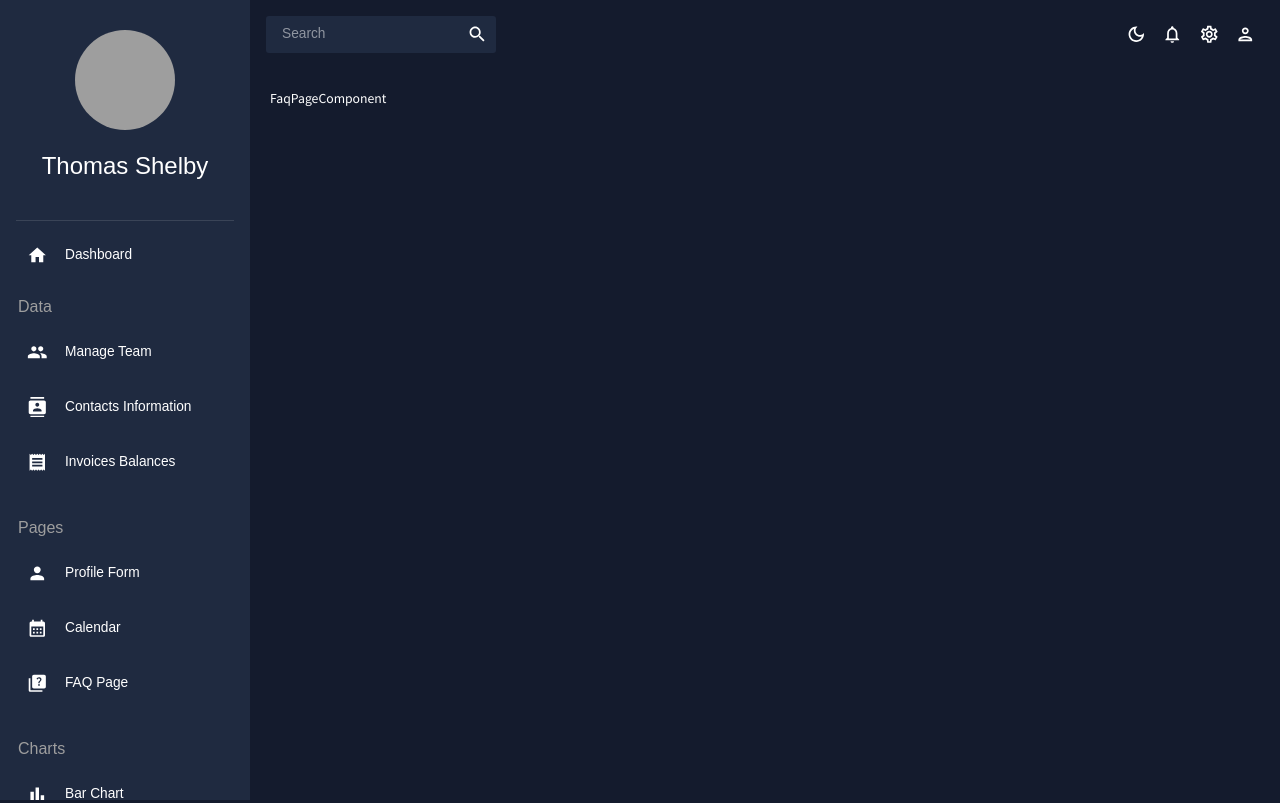
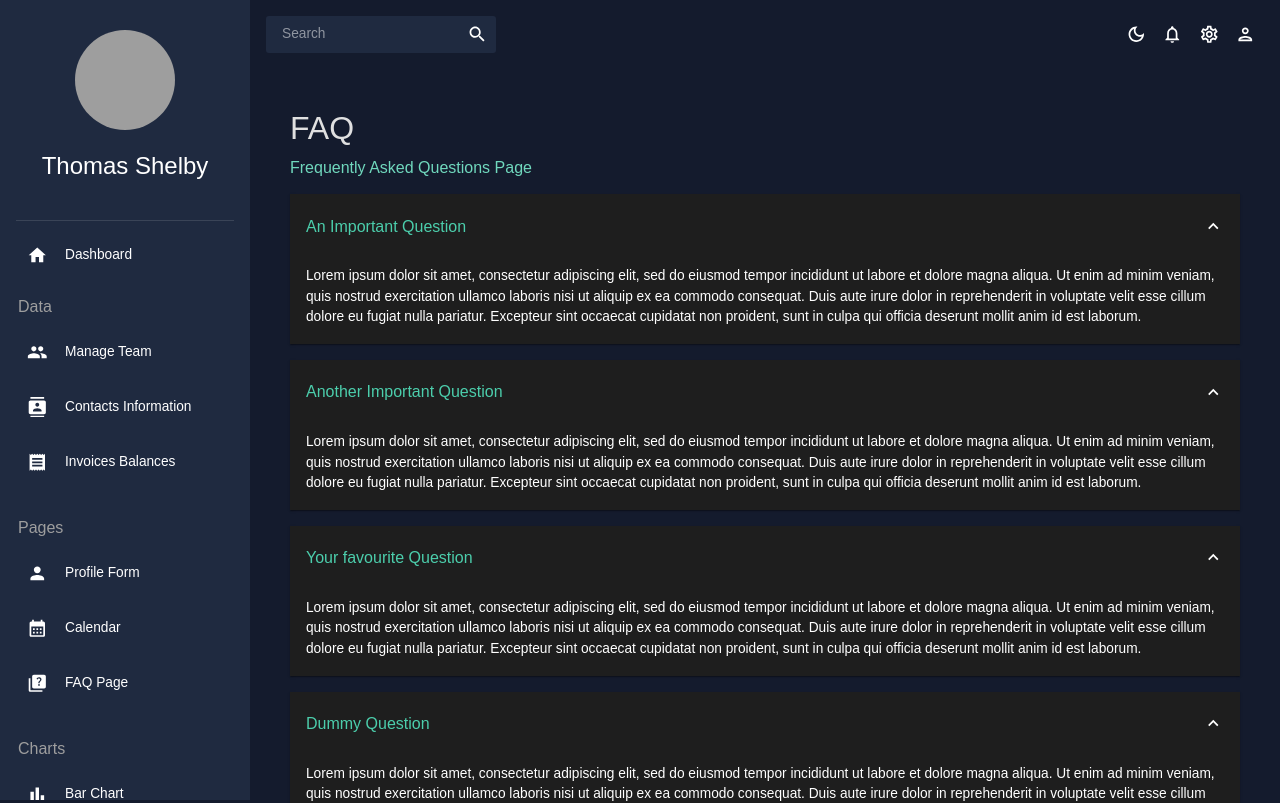
Before and after one commit to mprzybyl96/Admin-Dashboard-App, a React (Create React App) app: page /pages/faq in a window 1280 px wide. Shown: the top 803 px of the page. Built offline with nearby package versions, Linux system fonts and the light colour scheme; grey boxes are pictures that could not be loaded.

Commit message:
added faq page

```diff
--- a/src/components/PagesComponents/FaqPageComponent.tsx
+++ b/src/components/PagesComponents/FaqPageComponent.tsx
@@ -1,7 +1,6 @@
-import React from 'react'
+import React from "react";
+import FAQ from "../../scenes/faq";
 
 export const FaqPageComponent = () => {
-  return (
-    <div>FaqPageComponent</div>
-  )
-}
+  return <FAQ />;
+};
--- /dev/null
+++ b/src/scenes/faq/AccordionBox.tsx
@@ -0,0 +1,42 @@
+import { ExpandMoreOutlined } from "@mui/icons-material";
+import {
+  Accordion,
+  AccordionSummary,
+  Typography,
+  AccordionDetails,
+  useTheme,
+} from "@mui/material";
+import React from "react";
+import { tokens } from "../../theme";
+
+interface Props {
+  title: string;
+}
+
+const AccordionBox: React.FC<Props> = ({ title }) => {
+  const theme = useTheme();
+  const colors = tokens(theme.palette.mode);
+
+  return (
+    <Accordion defaultExpanded>
+      <AccordionSummary expandIcon={<ExpandMoreOutlined />}>
+        <Typography color={colors.greenAccent[500]} variant="h5">
+          {title}
+        </Typography>
+      </AccordionSummary>
+      <AccordionDetails>
+        <Typography>
+          Lorem ipsum dolor sit amet, consectetur adipiscing elit, sed do
+          eiusmod tempor incididunt ut labore et dolore magna aliqua. Ut enim ad
+          minim veniam, quis nostrud exercitation ullamco laboris nisi ut
+          aliquip ex ea commodo consequat. Duis aute irure dolor in
+          reprehenderit in voluptate velit esse cillum dolore eu fugiat nulla
+          pariatur. Excepteur sint occaecat cupidatat non proident, sunt in
+          culpa qui officia deserunt mollit anim id est laborum.
+        </Typography>
+      </AccordionDetails>
+    </Accordion>
+  );
+};
+
+export default AccordionBox;
--- /dev/null
+++ b/src/scenes/faq/index.tsx
@@ -0,0 +1,21 @@
+import { Box, useTheme, Typography } from "@mui/material";
+import { TitleComponent } from "../../components/TitleComponent";
+
+import React from "react";
+import AccordionBox from "./AccordionBox";
+
+const FAQ = () => {
+  return (
+    <Box m="20px">
+      <TitleComponent title="FAQ" subtitle="Frequently Asked Questions Page" />
+
+      <AccordionBox title="An Important Question" />
+      <AccordionBox title="Another Important Question" />
+      <AccordionBox title="Your favourite Question" />
+      <AccordionBox title="Dummy Question" />
+      <AccordionBox title="Final Question" />
+    </Box>
+  );
+};
+
+export default FAQ;
```
